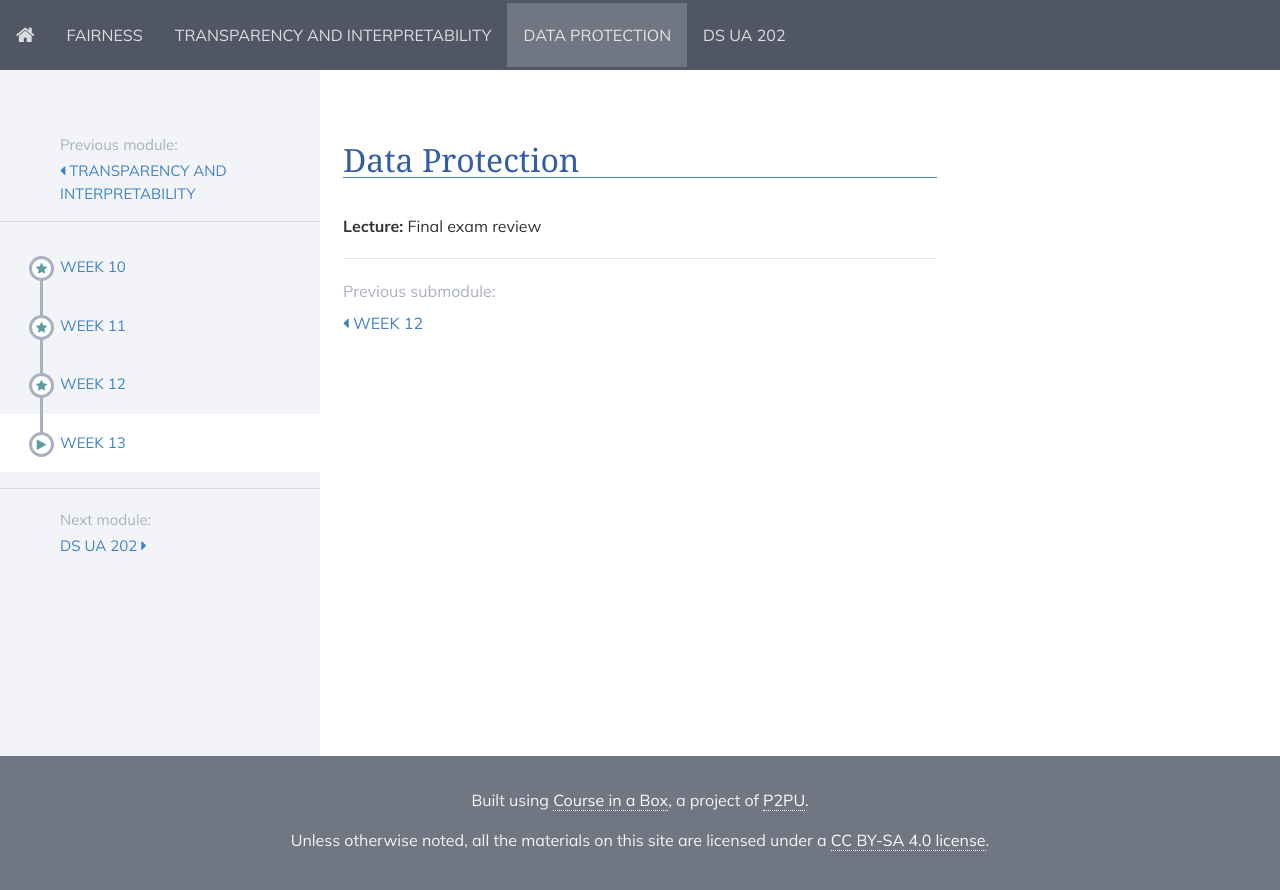
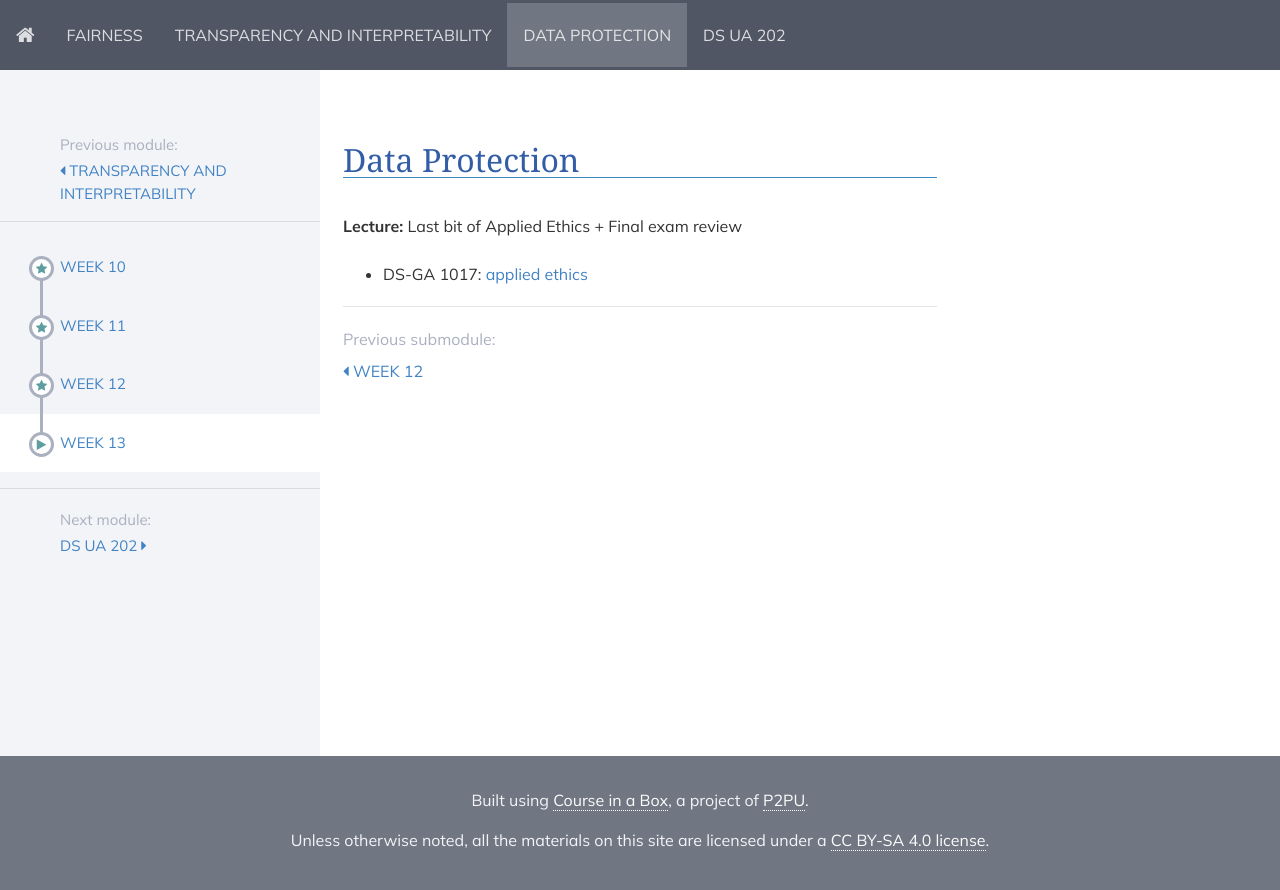
Before and after one commit to DataResponsibly/rds25, a Jekyll site: the page built from modules/data_protection/_posts/2000-01-04-week10.md, in a window 1280 px wide. Shown: the top 890 px of the page. Built offline with Jekyll 4.4.1, drawn with Linux system fonts in a browser that asks for light colours; nearby versions of some CDN libraries.

Commit message:
Update 2000-01-04-week10.md

```diff
--- a/modules/data_protection/_posts/2000-01-04-week10.md
+++ b/modules/data_protection/_posts/2000-01-04-week10.md
@@ -4,6 +4,8 @@ title: Week 13
 
 ## Data Protection
 
-**Lecture:** Final exam review
+**Lecture:** Last bit of Applied Ethics + Final exam review
+
+* DS-GA 1017: [applied ethics](../../../assets/lecture_13_ethics_legal_2025.pdf)
 
 <!--- **Lab:** Working through homework and quiz solutions  -->
```
